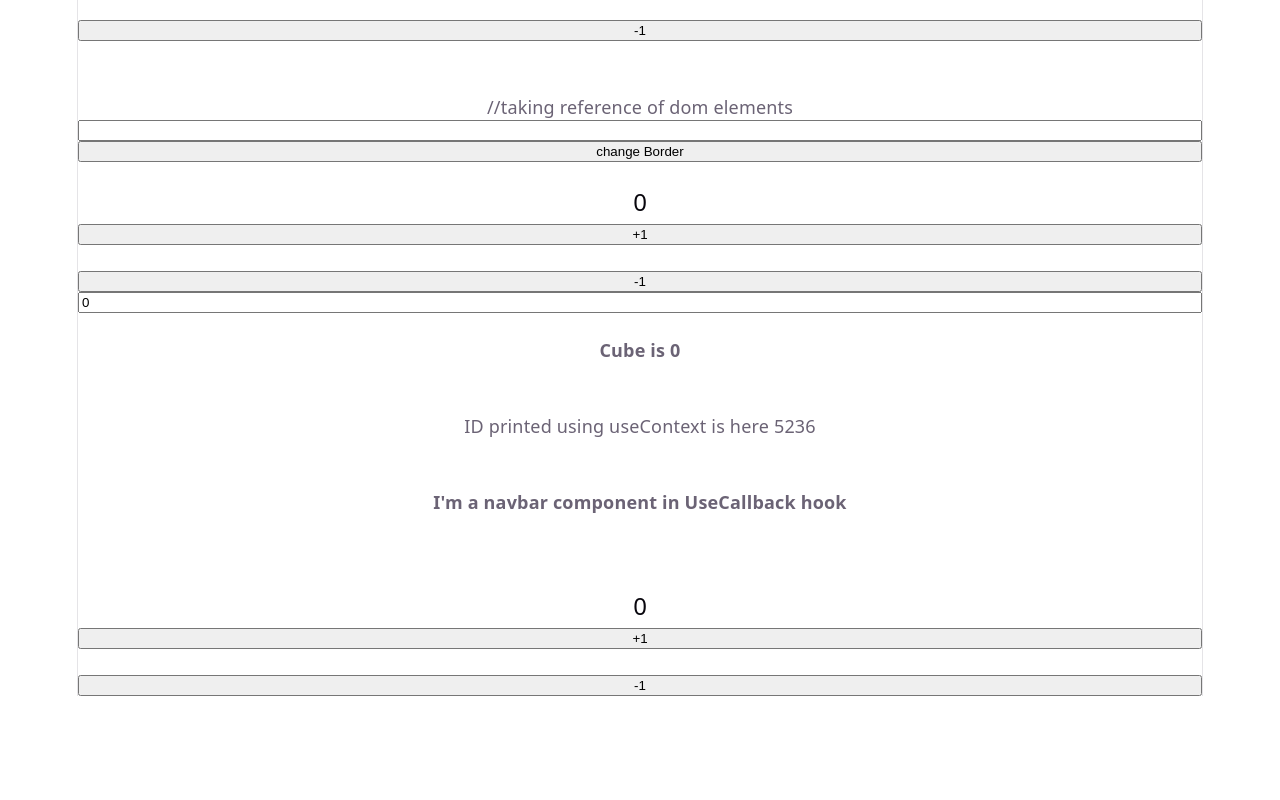
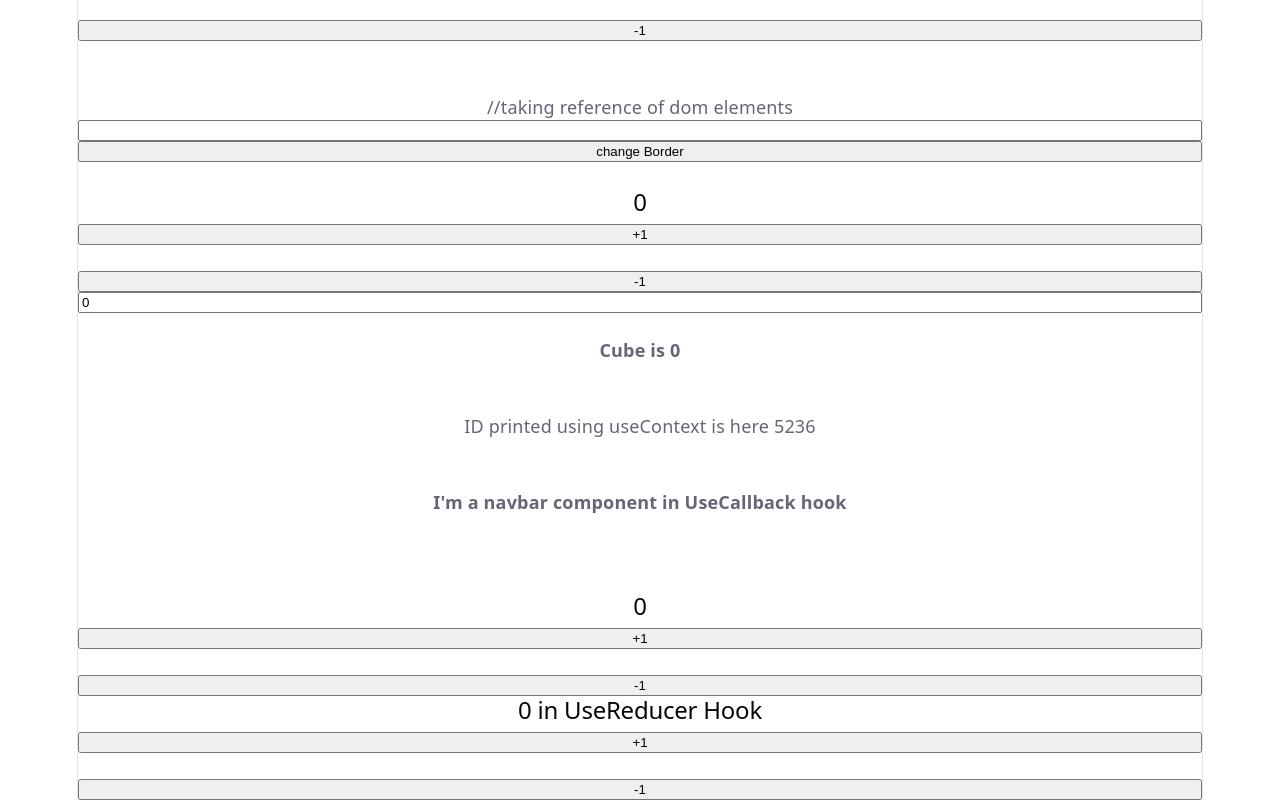
Before and after one commit to hadiashah01/React-hooks, a React (Vite) app: page / in a window 1280 px wide. Shown: the part 840-1640 px from the top of the page. Before the commit the page ends 1536 px from the top, so only its background shows below. Built offline with nearby package versions, Linux system fonts and the light colour scheme.

Commit message:
implement usereducer hook with reducer function and state

```diff
--- a/src/App.jsx
+++ b/src/App.jsx
@@ -2,6 +2,7 @@ import "./App.css";
 import CallBackedFun from "./hooks/UseCallback";
 import CountRendering from "./hooks/UseEffectHook";
 import MemoizedFun from "./hooks/UseMemo";
+import ReducerFN from "./hooks/UseReducer";
 import PreventRendering from "./hooks/UseRef";
 import UpdateStates from "./hooks/UseStateHook";
 
@@ -13,6 +14,7 @@ function App() {
       <PreventRendering />
       <MemoizedFun/>
       <CallBackedFun/>
+      <ReducerFN/>
     </>
   );
 }
--- /dev/null
+++ b/src/hooks/UseReducer.jsx
@@ -0,0 +1,25 @@
+import { useReducer } from "react";
+export default function ReducerFN() {
+  const initialVal = { Count: 0 };
+
+  function reducer(state, action) {
+    switch (action.type) {
+      case "inc":
+        return { Count: state.Count + 1 };
+      case "dec":
+        return { Count: state.Count - 1 };
+      default:
+        return state;
+    }
+  }
+
+  const [state, dispatch] = useReducer(reducer, initialVal);
+  return (
+    <>
+      <h2>{state.Count} in UseReducer Hook </h2>
+      <button onClick={()=>dispatch({ type: "inc" })}>+1</button>
+      <br />
+      <button onClick={()=>dispatch({ type: "dec" })}>-1</button>
+    </>
+  );
+}
```
